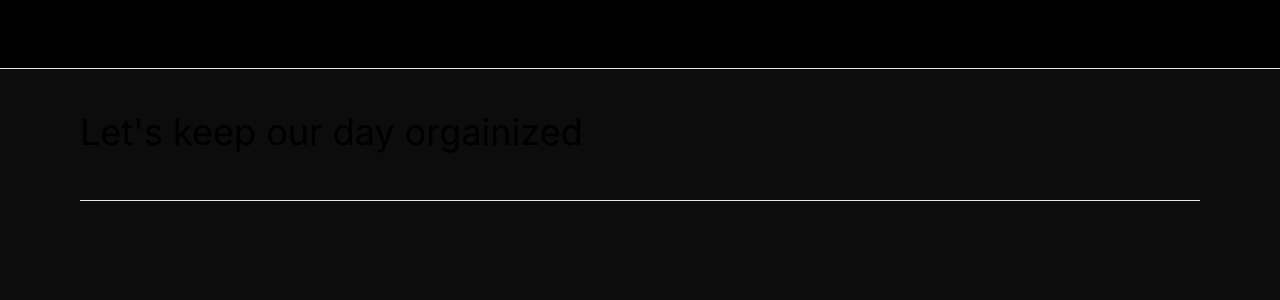
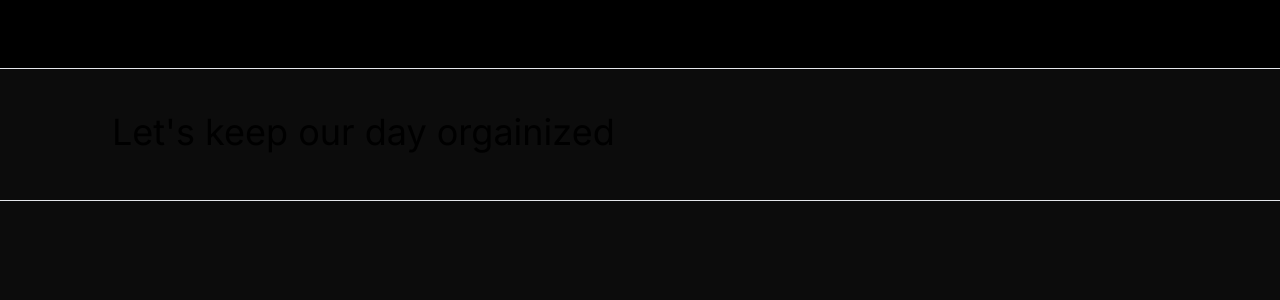
Before and after one commit to ifiokabasiudo/become, a Next.js app: page /scheduler in a window 1280 px wide. Shown: the top 300 px of the page. Built offline with nearby package versions, Linux system fonts and the light colour scheme.

Commit message:
Added lets keep our day organized

```diff
--- a/app/scheduler/page.tsx
+++ b/app/scheduler/page.tsx
@@ -6,9 +6,9 @@ export default function Scheduler() {
     return(
         <div>
             <AppNavbar />
-            <div className='ml-20 mr-20 mt-28'>
+            <div className='mt-28'>
                 <div className='border-b dark-nav-border-color flex flex-row text-left'>
-                    <h1 className='mb-12 text-4xl'>Let's keep our day orgainized</h1>
+                    <h1 className='mb-12 ml-28 mr-20 text-4xl'>Let's keep our day orgainized</h1>
                 </div>
             </div>
         </div>
```
